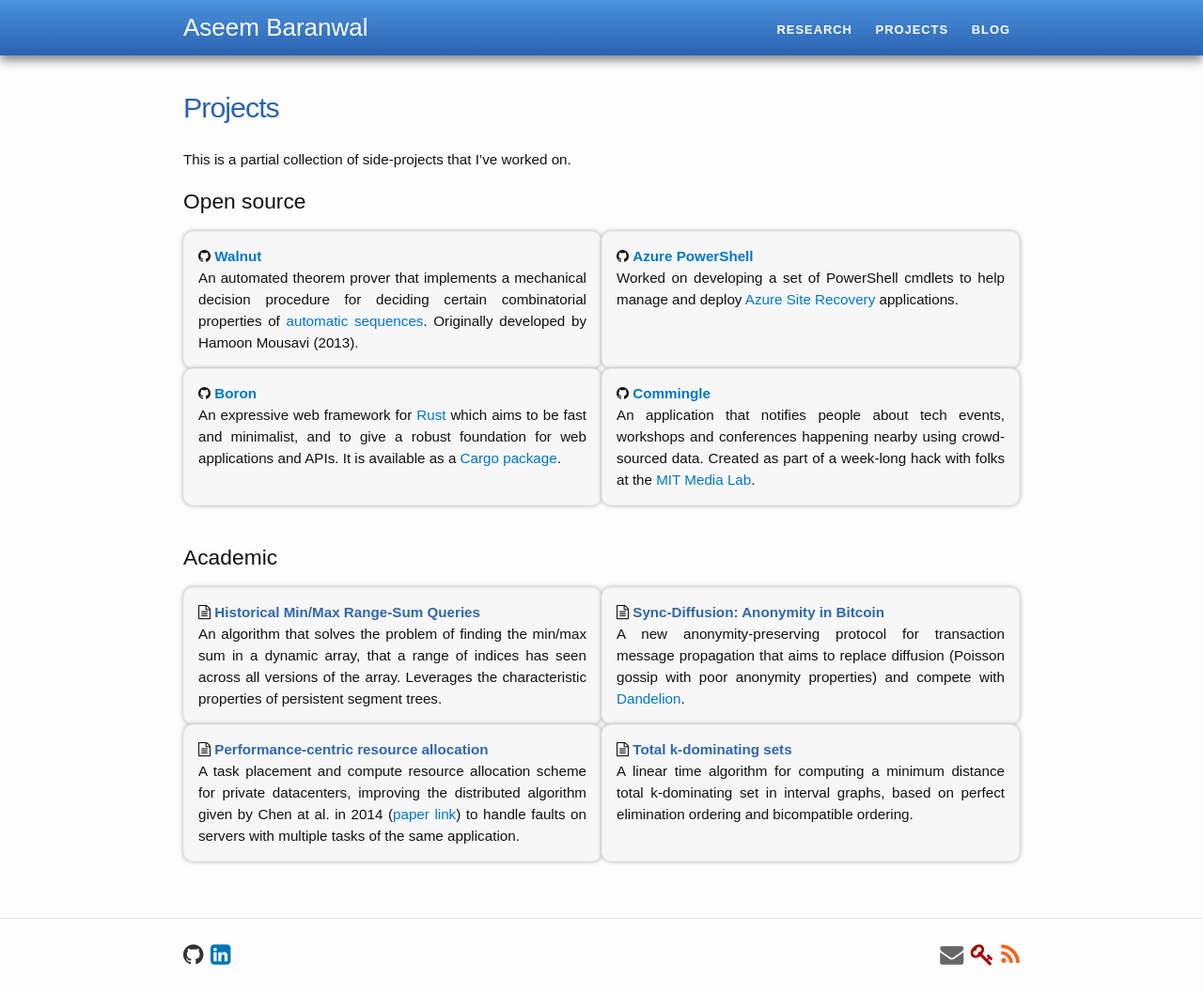
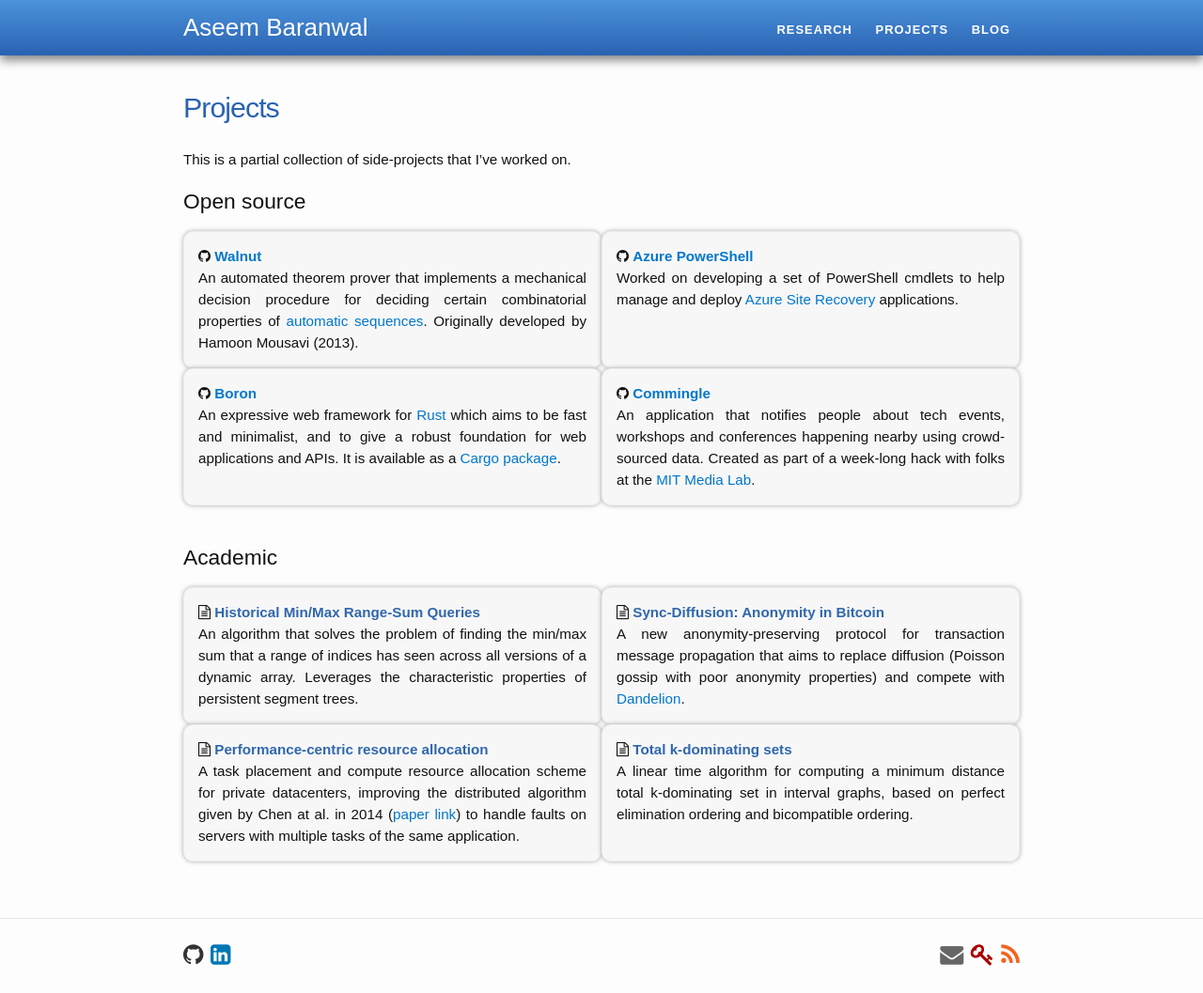
Before and after one commit to aseemrb/aseemrb.github.io, a Jekyll site: the page built from projects.md, in a window 1280 px wide. Shown: the whole page at 94% size. Built offline with Jekyll 4.4.1, drawn with Linux system fonts in a browser that asks for light colours.

Commit message:
fix hist min/max

```diff
--- a/projects.md
+++ b/projects.md
@@ -42,7 +42,7 @@
     <div class="project-box">
         <i class="ficon fa fa-file-text-o"></i>
         <b>Historical Min/Max Range-Sum Queries</b><br>
-        An algorithm that solves the problem of finding the min/max sum in a dynamic array, that a range of indices has seen across all versions of the array. Leverages the characteristic properties of persistent segment trees.
+        An algorithm that solves the problem of finding the min/max sum that a range of indices has seen across all versions of a dynamic array. Leverages the characteristic properties of persistent segment trees.
     </div>
     <div class="project-box">
         <i class="ficon fa fa-file-text-o"></i>
```
